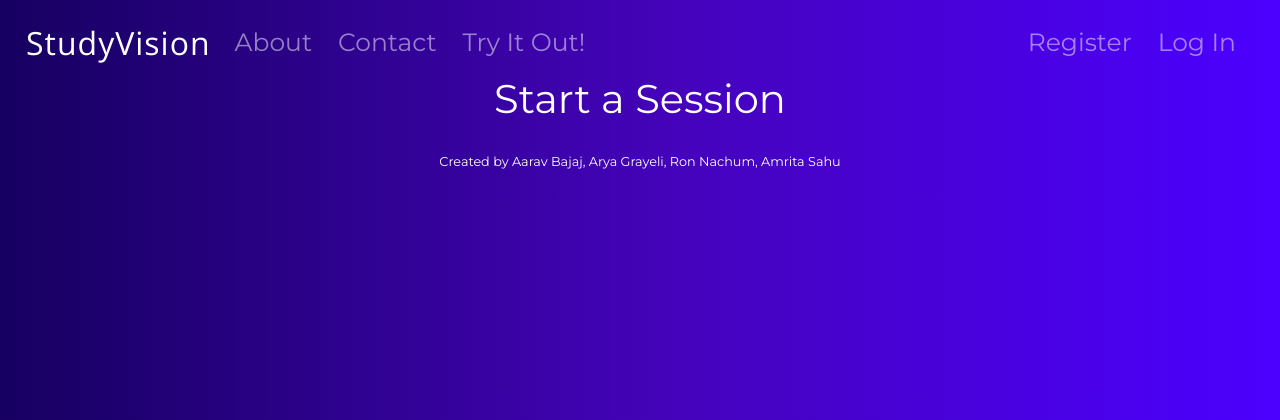
After one commit to ronnachum11/StudyVision, a Flask app: page /session in a window 1280 px wide. The commit adds this page. Shown: the top 420 px of the page. Run offline with Flask 2, Linux system fonts and the light colour scheme; some libraries are stand-ins or nearby versions; some web fonts are replaced.

Commit message:
Updated home, added session

```diff
--- a/application/routes/main_routes.py
+++ b/application/routes/main_routes.py
@@ -20,6 +20,10 @@
 def home():
     print(current_user.is_authenticated)
     return render_template("home.html")
+
+@app.route("/session", methods=["GET", "POST"])
+def session():
+    return render_template("session.html")
 
 @app.route("/register", methods=["GET", "POST"])
 def register():
@@ -51,7 +55,7 @@
             else:
                 return redirect(url_for('home'))
         else:
-            flash("Login Unsuccsesful. Please check email and password", 'danger')
+            flash("Login Unsuccessful. Please check email and password", 'danger')
 
     return render_template("login.html", form=form)
 
--- a/application/templates/home.html
+++ b/application/templates/home.html
@@ -22,7 +22,7 @@
             <use xlink:href="#outline" mask="url(#mask)" fill="#FFFFFF"/>
         </g>
     </svg>
-    <h1 id="tagline" class=" transition">Focus for All</h1>
+    <h1 id="tagline" class=" transition">CV + ML = Focus for All</h1>
 
     <!-- <a class="btn btn-light btn-wide">Try It Out!</a> -->
 </div>
--- a/application/templates/layout.html
+++ b/application/templates/layout.html
@@ -51,13 +51,13 @@
                     <div class="navbar-nav">
                         <a class="nav-item nav-link" href="{{ url_for('home', _anchor='about') }}">About</a>
                         <a class="nav-item nav-link" href="{{ url_for('home', _anchor='contact') }}">Contact</a>
-                        <a class="nav-item nav-link" href="{{ url_for('home') }}">Try It Out!</a>
+                        <a class="nav-item nav-link" href="{{ url_for('session') }}">Try It Out!</a>
                     </div>
                 {% else %}
                     <div class="navbar-nav">
                         <a class="nav-item nav-link" href="{{ url_for('home', _anchor='about') }}">About</a>
                         <a class="nav-item nav-link" href="{{ url_for('home', _anchor='contact') }}">Contact</a>
-                        <a class="nav-item nav-link" href="{{ url_for('home') }}">Start a Session</a>
+                        <a class="nav-item nav-link" href="{{ url_for('session') }}">Start a Session</a>
                     </div>
                 {% endif %}
                 <!-- Navbar Right Side -->
--- /dev/null
+++ b/application/templates/session.html
@@ -0,0 +1,10 @@
+{% extends "layout.html" %}
+
+{% block page_styles %}
+<link rel="stylesheet" href="../static/css/home.css?v=1.3">
+<link rel="stylesheet" href="https://cdnjs.cloudflare.com/ajax/libs/animate.css/4.1.0/animate.min.css"/>
+{% endblock page_styles %}
+
+{% block content %}
+    <h1>Start a Session</h1>
+{% endblock content %}
```
